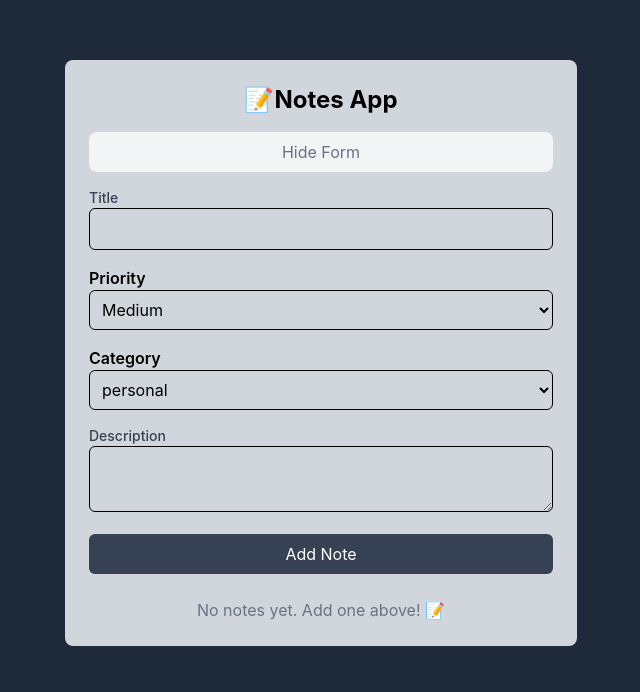
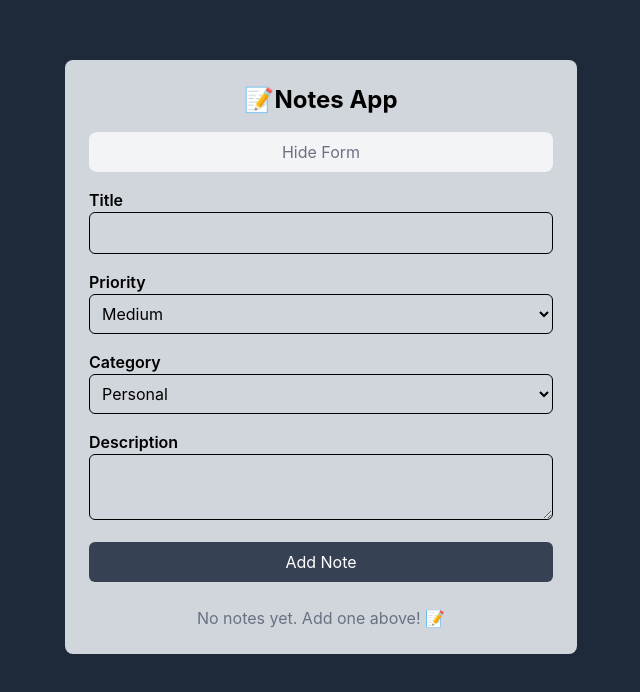
Before and after one commit to agcjunior/notes-app, a React (Vite) app: page / in a window 1280 px wide. Both pictures are taken after a click on the button "Add New Note". Shown: the top 692 px of the page, without its empty margins (319-959 px from the left). Built offline with nearby package versions, Linux system fonts and the light colour scheme.

Commit message:
Input components created

```diff
--- a/src/components/NoteForm.jsx
+++ b/src/components/NoteForm.jsx
@@ -1,4 +1,7 @@
 import { useState } from "react";
+import TextInput from "./inputs/TextInput";
+import SelectInput from "./inputs/SelectInput";
+import TextareaInput from "./inputs/TextareaInput";
 
 const NoteForm = ({ notes, setNotes }) => {
   const [formData, setFormData] = useState({
@@ -46,69 +49,41 @@
       </button>
 
       {isFormVisible && (<form onSubmit={handleSubmit} className="mb-6">
-        <div className="mb-4">
-          <label
-            htmlFor="title"
-            className="block text-sm font-medium text-gray-700"
-          >
-            Title
-          </label>
-          <input
-            type="text"
-            id="title"
+        <TextInput
+          label="Title"
           name="title"
           value={formData.title}
           onChange={handleChange}
-            className="w-full border p-2 rounded-md"
         />
-        </div>
-        <div className="mb-4">
-          <label htmlFor="priority" className="block font-semibold">
-            Priority
-          </label>
-          <select
-            id="priority"
+        <SelectInput
+          label="Priority"
           name="priority"
           value={formData.priority}
           onChange={handleChange}
-            className="w-full border p-2 rounded-md"
-          >
-            <option value="low">Low</option>
-            <option value="medium">Medium</option>
-            <option value="high">High</option>
-          </select>
-        </div>
-        <div className="mb-4">
-          <label htmlFor="category" className="block font-semibold">
-            Category
-          </label>
-          <select
-            id="category"
+          options={[
+            { value: "low", label: "Low" },
+            { value: "medium", label: "Medium" },
+            { value: "high", label: "High" },
+          ]}
+        />
+        <SelectInput
+          label="Category"
           name="category"
           value={formData.category}
           onChange={handleChange}
-            className="w-full border p-2 rounded-md"
-          >
-            <option value="personal">personal</option>
-            <option value="work">work</option>
-            <option value="ideas">ideas</option>
-          </select>
-        </div>
-        <div className="mb-4">
-          <label
-            htmlFor="description"
-            className="block text-sm font-medium text-gray-700"
-          >
-            Description
-          </label>
-          <textarea
-            id="description"
+          options={[
+            { value: "personal", label: "Personal" },
+            { value: "work", label: "Work" },
+            { value: "ideas", label: "Ideas" },
+          ]}
+        />
+        <TextareaInput
+          label="Description"
           name="description"
           value={formData.description}
           onChange={handleChange}
-            className="w-full border p-2 rounded-md"
         />
-        </div>
+
         <button className="w-full bg-gray-700 text-white p-2 rounded-md cursor-pointer hover:bg-gray-600 transition-colors">
           Add Note
         </button>
--- /dev/null
+++ b/src/components/inputs/SelectInput.jsx
@@ -0,0 +1,24 @@
+const SelectInput = ({ label, name, value, onChange, options }) => {
+  return (
+    <div className="mb-4">
+      <label htmlFor={name} className="block font-semibold">
+        {label}
+      </label>
+      <select
+        id={name}
+        name={name}
+        value={value}
+        onChange={onChange}
+        className="w-full border p-2 rounded-md"
+      >
+        {options.map((option) => (
+          <option key={option.value} value={option.value}>
+            {option.label}
+          </option>
+        ))}
+      </select>
+    </div>
+  );
+};
+
+export default SelectInput;
--- /dev/null
+++ b/src/components/inputs/TextInput.jsx
@@ -0,0 +1,19 @@
+const TextInput = ({ label, name, value, onChange }) => {
+  return (
+    <div className="mb-4">
+      <label htmlFor={name} className="block  font-semibold">
+        {label}
+      </label>
+      <input
+        type="text"
+        id={name}
+        name={name}
+        value={value}
+        onChange={onChange}
+        className="w-full border p-2 rounded-md"
+      />
+    </div>
+  );
+};
+
+export default TextInput;
--- /dev/null
+++ b/src/components/inputs/TextareaInput.jsx
@@ -0,0 +1,16 @@
+const TextareaInput = ({ label, name, value, onChange }) => {
+  return (
+    <div className="mb-4">
+      <label className="block font-semibold">{label}</label>
+      <textarea
+        id={name}
+        name={name}
+        value={value}
+        onChange={onChange}
+        className="w-full border p-2 rounded-md"
+      />
+    </div>
+  );
+}
+
+export default TextareaInput;
```
Lines whose indentation alone changed are shown as unchanged.
